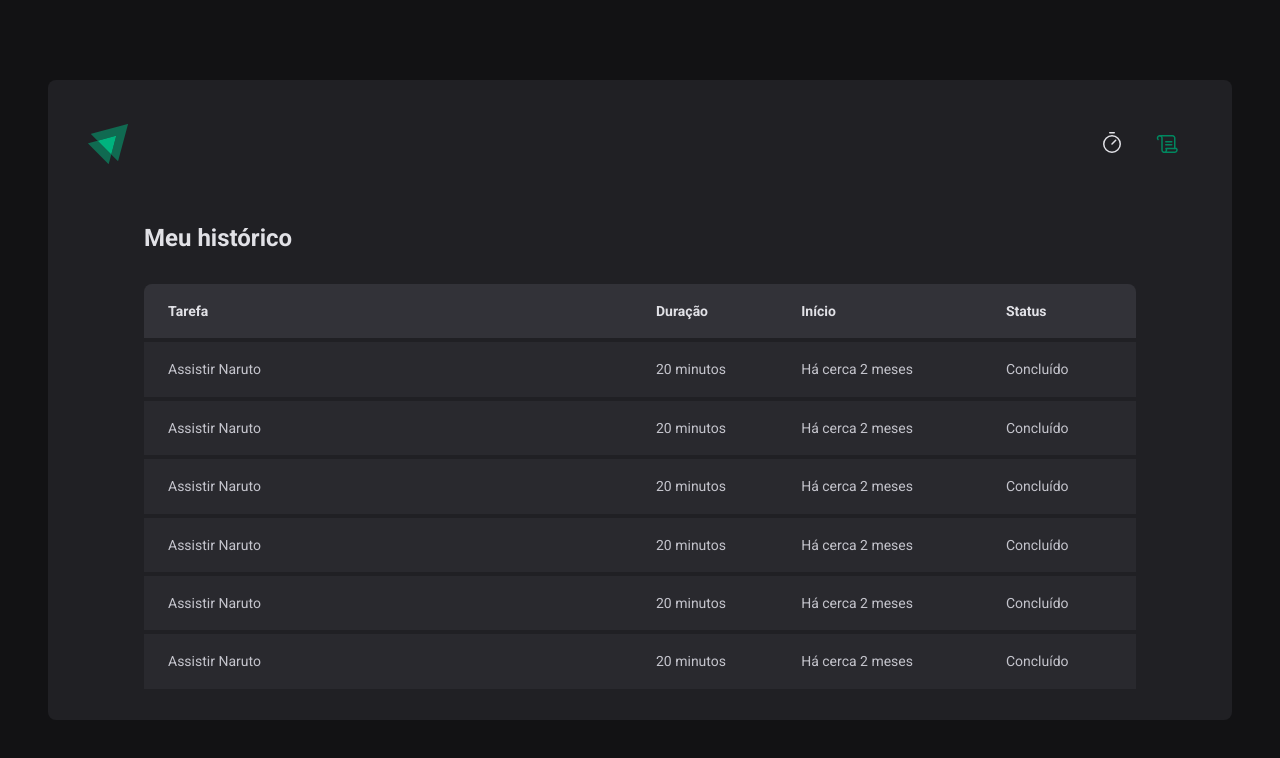
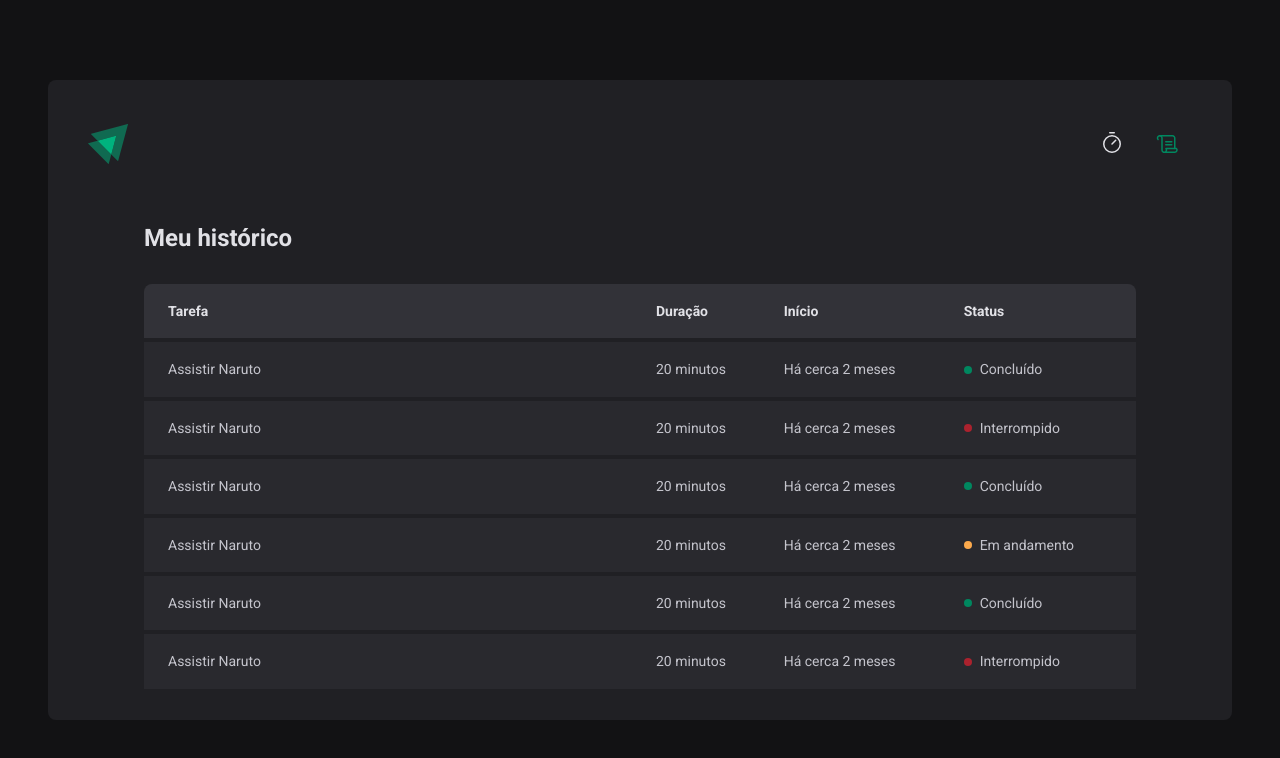
Before and after one commit to mateusrc-dev/ignite-timer, a React (Vite) app: page /history in a window 1280 px wide. Shown: the top 758 px of the page. Built offline with nearby package versions, Linux system fonts and the light colour scheme.

Commit message:
create component Status

```diff
--- a/src/pages/History/index.tsx
+++ b/src/pages/History/index.tsx
@@ -1,4 +1,4 @@
-import { HistoryContainer, HistoryList } from './styles'
+import { HistoryContainer, HistoryList, Status } from './styles'
 
 export function History() {
   return (
@@ -19,37 +19,49 @@
               <td>Assistir Naruto</td>
               <td>20 minutos</td>
               <td>Há cerca 2 meses</td>
-              <td>Concluído</td>
+              <td>
+                <Status statusColor="green">Concluído</Status>
+              </td>
             </tr>
             <tr>
               <td>Assistir Naruto</td>
               <td>20 minutos</td>
               <td>Há cerca 2 meses</td>
-              <td>Concluído</td>
+              <td>
+                <Status statusColor="red">Interrompido</Status>
+              </td>
             </tr>
             <tr>
               <td>Assistir Naruto</td>
               <td>20 minutos</td>
               <td>Há cerca 2 meses</td>
-              <td>Concluído</td>
+              <td>
+                <Status statusColor="green">Concluído</Status>
+              </td>
             </tr>
             <tr>
               <td>Assistir Naruto</td>
               <td>20 minutos</td>
               <td>Há cerca 2 meses</td>
-              <td>Concluído</td>
+              <td>
+                <Status statusColor="yellow">Em andamento</Status>
+              </td>
             </tr>
             <tr>
               <td>Assistir Naruto</td>
               <td>20 minutos</td>
               <td>Há cerca 2 meses</td>
-              <td>Concluído</td>
+              <td>
+                <Status statusColor="green">Concluído</Status>
+              </td>
             </tr>
             <tr>
               <td>Assistir Naruto</td>
               <td>20 minutos</td>
               <td>Há cerca 2 meses</td>
-              <td>Concluído</td>
+              <td>
+                <Status statusColor="red">Interrompido</Status>
+              </td>
             </tr>
           </tbody>
         </table>
--- a/src/pages/History/styles.tsx
+++ b/src/pages/History/styles.tsx
@@ -60,3 +60,34 @@
     }
   }
 `
+
+const STATUS_COLORS = {
+  // vamos criar um objeto com as cores
+  yellow: 'yellow-500',
+  green: 'green-500',
+  red: 'red-500',
+} as const // forma de dizer que o valor das variáveis acima não vão variar - string pode ser qualquer texto
+
+interface StatusProps {
+  statusColor: keyof typeof STATUS_COLORS // as cores que temos disponíveis são as keys do meu tipo do meu STATUS_COLORS - TS só consegue ler a tipagem de um objeto JS (por isso passamos o typeof)
+}
+
+// pra fazer esse componente de Status receber propriedades vamos ter que criar uma interface
+export const Status = styled.span<StatusProps>`
+  // colocamos a tipagem desse componente entre o sinal de maior e menor - generics
+  display: flex;
+  align-items: center;
+  gap: 0.5rem;
+
+  &::before {
+    //vamos criar um elemento novo dentro de Status dentro do css - before é pra criar no começo do Status - after é no final
+    content: ''; //temos que colocar o conteúdo, mesmo que seja em branco
+    width: 0.5rem;
+    height: 0.5rem;
+    border-radius: 50%;
+    background: ${(props) =>
+      props.theme[
+        STATUS_COLORS[props.statusColor]
+      ]}; //vamos pegar a nossa propriedade statusColor que está dentro de props
+  }
+`
```
